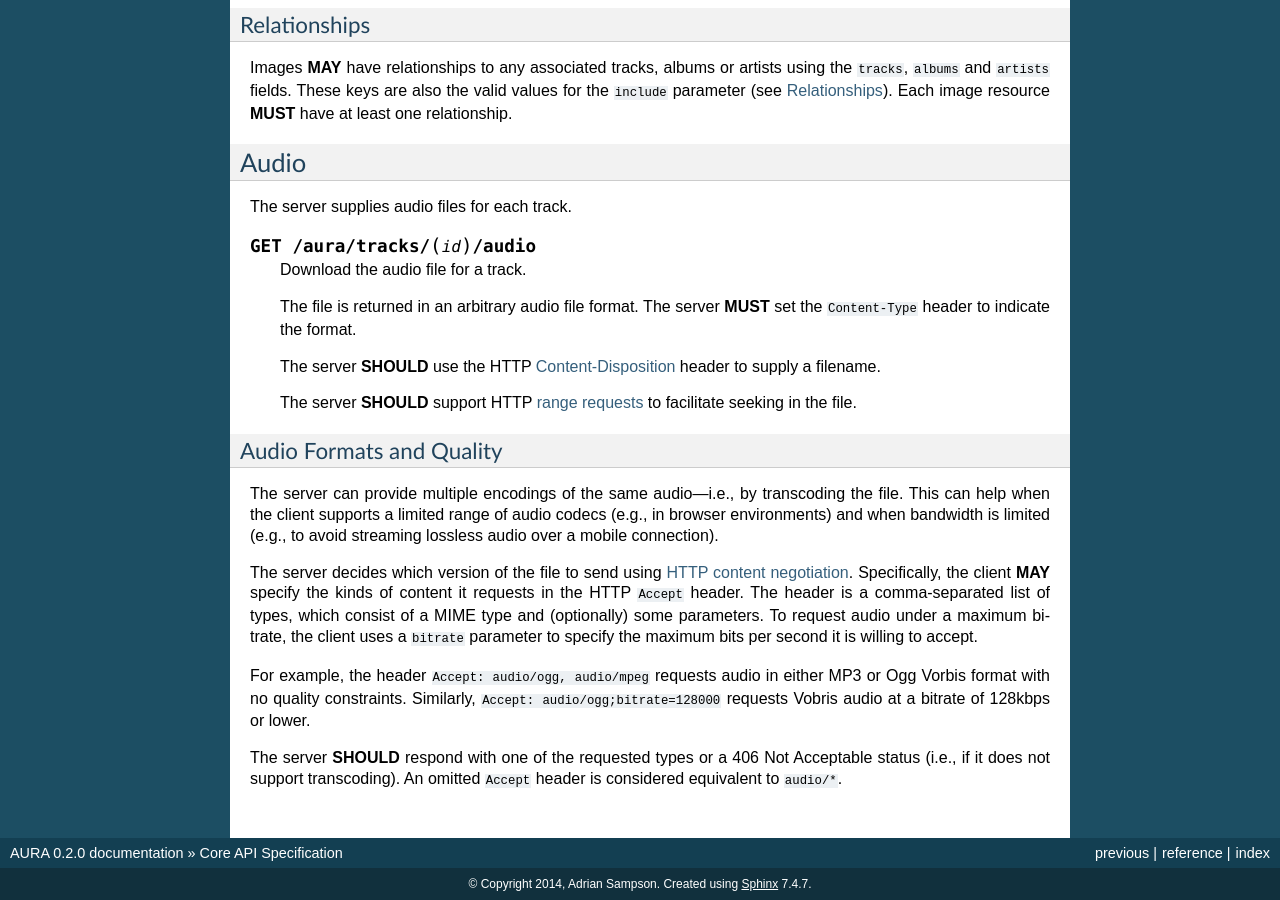
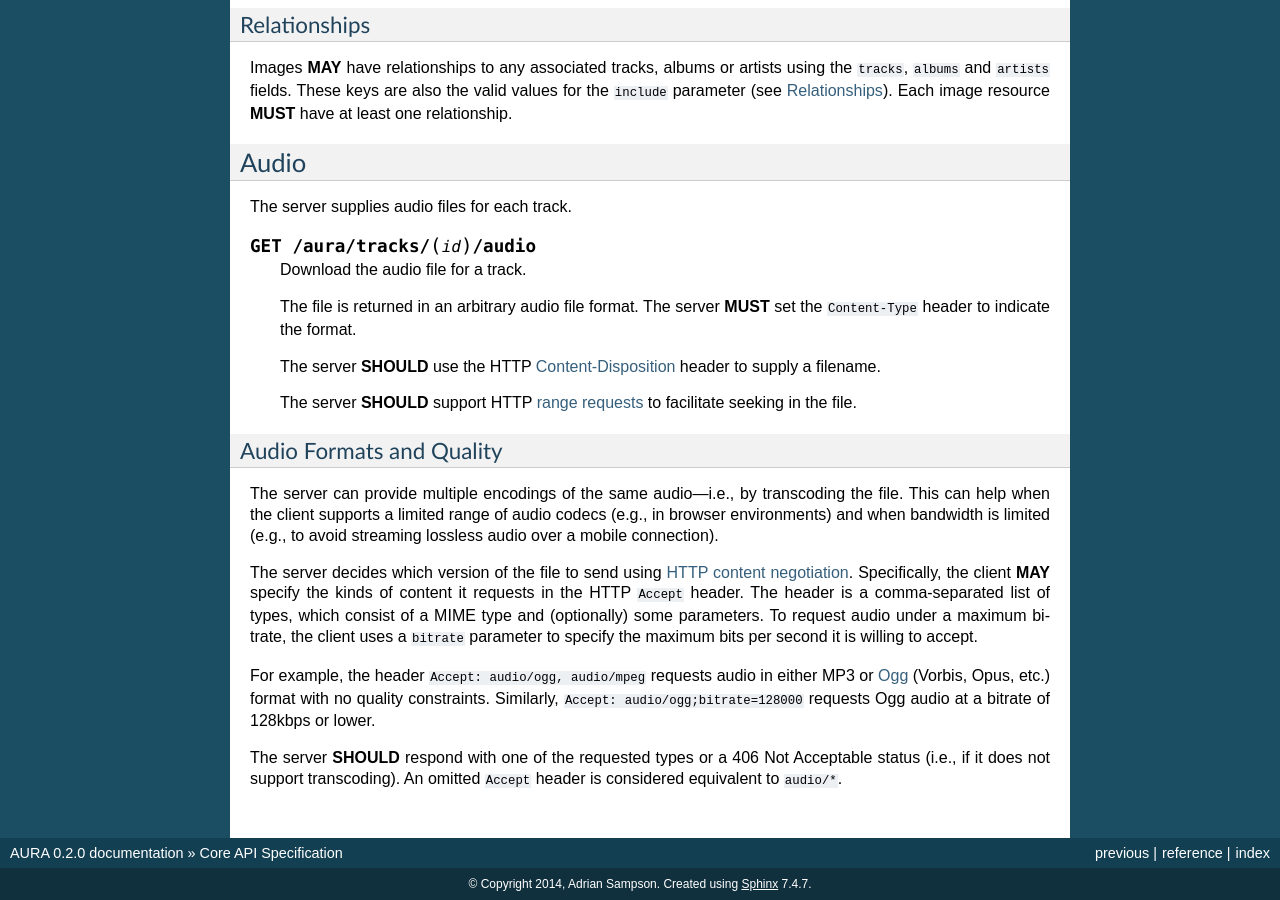
Before and after one commit to beetbox/aura, a Sphinx documentation site: the page built from docs/api.rst, in a window 1280 px wide and 900 px high, scrolled down 8675 px. Built offline with Sphinx 7.4.7, drawn with Linux system fonts in a browser that asks for light colours.

Commit message:
Acknowledge multiple codecs for Ogg containers
The Ogg container format can be used with a few different audio codecs, not
just Vorbis. A client requesting audio/ogg could be sent back a file using any
of the audio codecs. See https://wiki.xiph.org/Ogg.

```diff
--- a/docs/api.rst
+++ b/docs/api.rst
@@ -624,9 +624,9 @@ To request audio under a maximum bitrate, the client uses a ``bitrate``
 parameter to specify the maximum bits per second it is willing to accept.
 
 For example, the header ``Accept: audio/ogg, audio/mpeg`` requests audio in
-either MP3 or Ogg Vorbis format with no quality constraints. Similarly,
-``Accept: audio/ogg;bitrate=128000`` requests Vobris audio at a bitrate of
-128kbps or lower.
+either MP3 or `Ogg`_ (Vorbis, Opus, etc.) format with no quality constraints.
+Similarly, ``Accept: audio/ogg;bitrate=128000`` requests Ogg audio at a bitrate
+of 128kbps or lower.
 
 The server **SHOULD** respond with one of the requested types or a 406 Not
 Acceptable status (i.e., if it does not support transcoding). An omitted
@@ -635,3 +635,4 @@ Acceptable status (i.e., if it does not support transcoding). An omitted
 .. _range requests: https://tools.ietf.org/html/rfc7233
 .. _HTTP content negotiation: https://developer.mozilla.org/en-US/docs/Web/HTTP/Content_negotiation#The_Accept.3a_header
 .. _Content-Disposition: http://www.w3.org/Protocols/rfc2616/rfc2616-sec19.html#sec19.5.1
+.. _Ogg: https://wiki.xiph.org/Ogg
```
